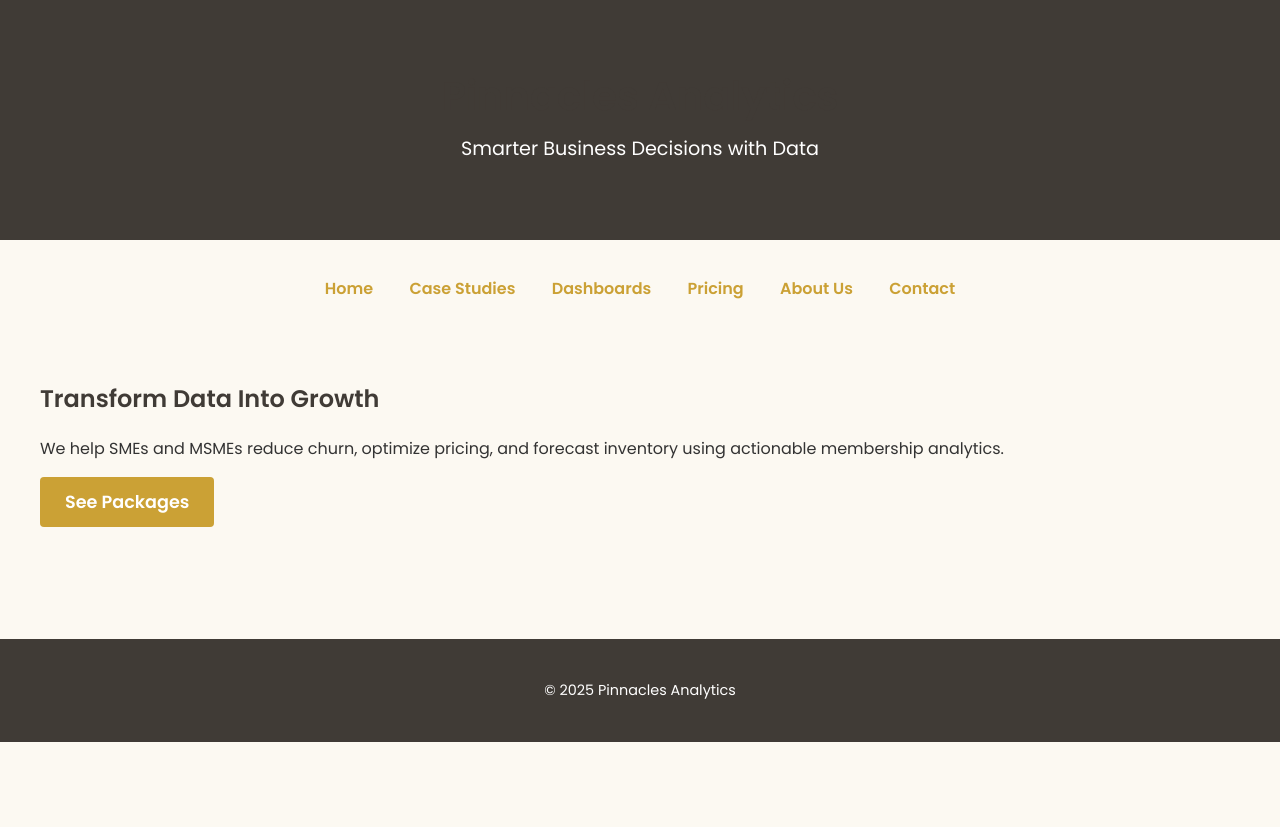
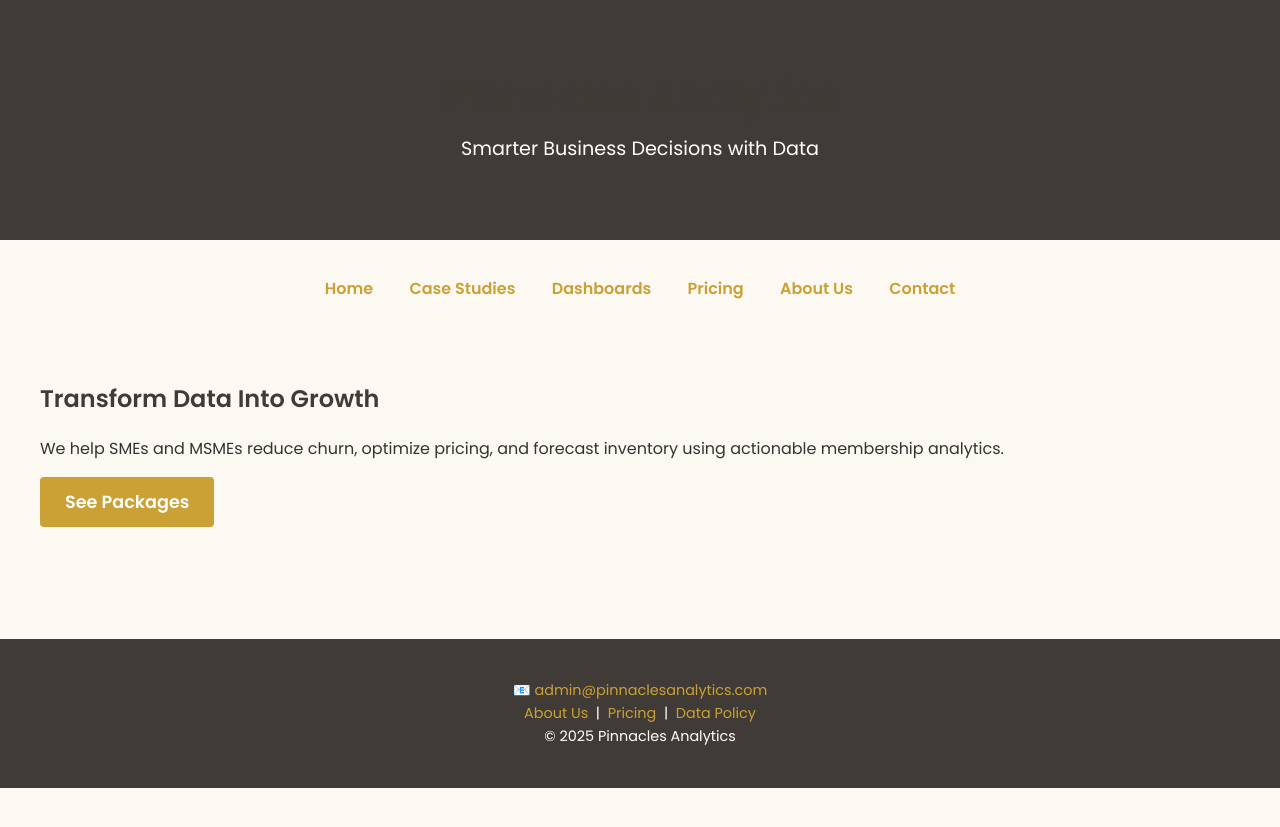
Before and after one commit to lyven81/pinnacles-learning-website, a Jekyll site: the page built from h1.html, in a window 1280 px wide. Shown: the top 827 px of the page. Built offline with Jekyll 4.4.1, drawn with Linux system fonts in a browser that asks for light colours; some of the changed lines change nothing that is shown.

Commit message:
Update default.html

```diff
--- a/_layouts/default.html
+++ b/_layouts/default.html
@@ -18,12 +18,12 @@
 
   <nav class="main-nav">
     <div class="container">
-      <a href="/index.html">Home</a>
-      <a href="/case-studies.html">Case Studies</a>
-      <a href="/dashboard.html">Dashboards</a>
-      <a href="/pricing.html">Pricing</a>
-      <a href="/about.html">About Us</a>
-      <a href="/contact.html">Contact</a>
+      <a href="{{ '/index.html' | relative_url }}">Home</a>
+      <a href="{{ '/case-studies.html' | relative_url }}">Case Studies</a>
+      <a href="{{ '/dashboard.html' | relative_url }}">Dashboards</a>
+      <a href="{{ '/pricing.html' | relative_url }}">Pricing</a>
+      <a href="{{ '/about.html' | relative_url }}">About Us</a>
+      <a href="{{ '/contact.html' | relative_url }}">Contact</a>
     </div>
   </nav>
 
@@ -33,6 +33,12 @@
 
   <footer class="site-footer">
     <div class="container">
+      <p>
+        📧 <a href="mailto:admin@pinnaclesanalytics.com">admin@pinnaclesanalytics.com</a><br/>
+        <a href="{{ '/about.html' | relative_url }}">About Us</a> &nbsp;|&nbsp;
+        <a href="{{ '/pricing.html' | relative_url }}">Pricing</a> &nbsp;|&nbsp;
+        <a href="{{ '/privacy-policy.html' | relative_url }}">Data Policy</a>
+      </p>
       <p>© 2025 Pinnacles Analytics</p>
     </div>
   </footer>
```
